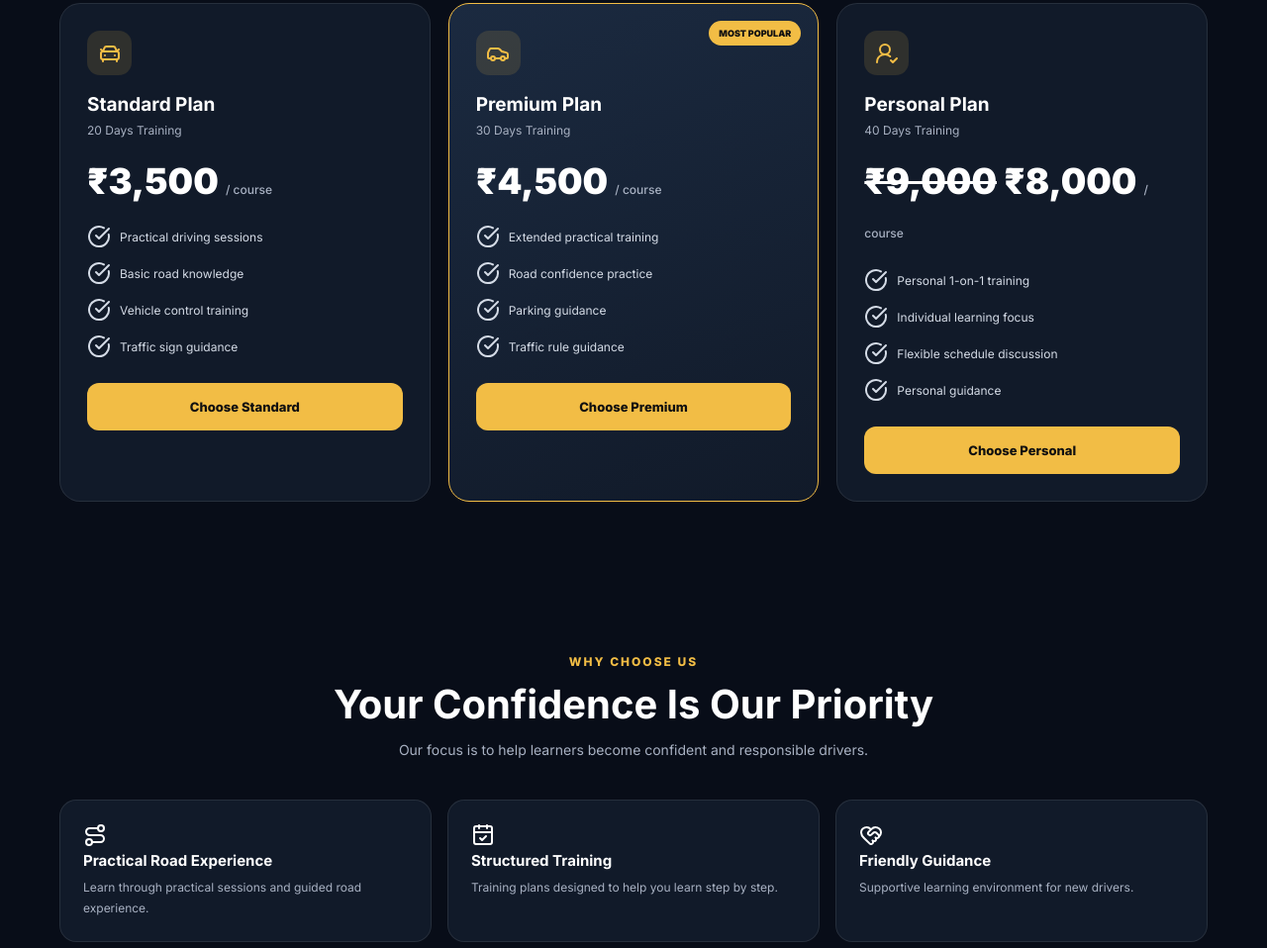
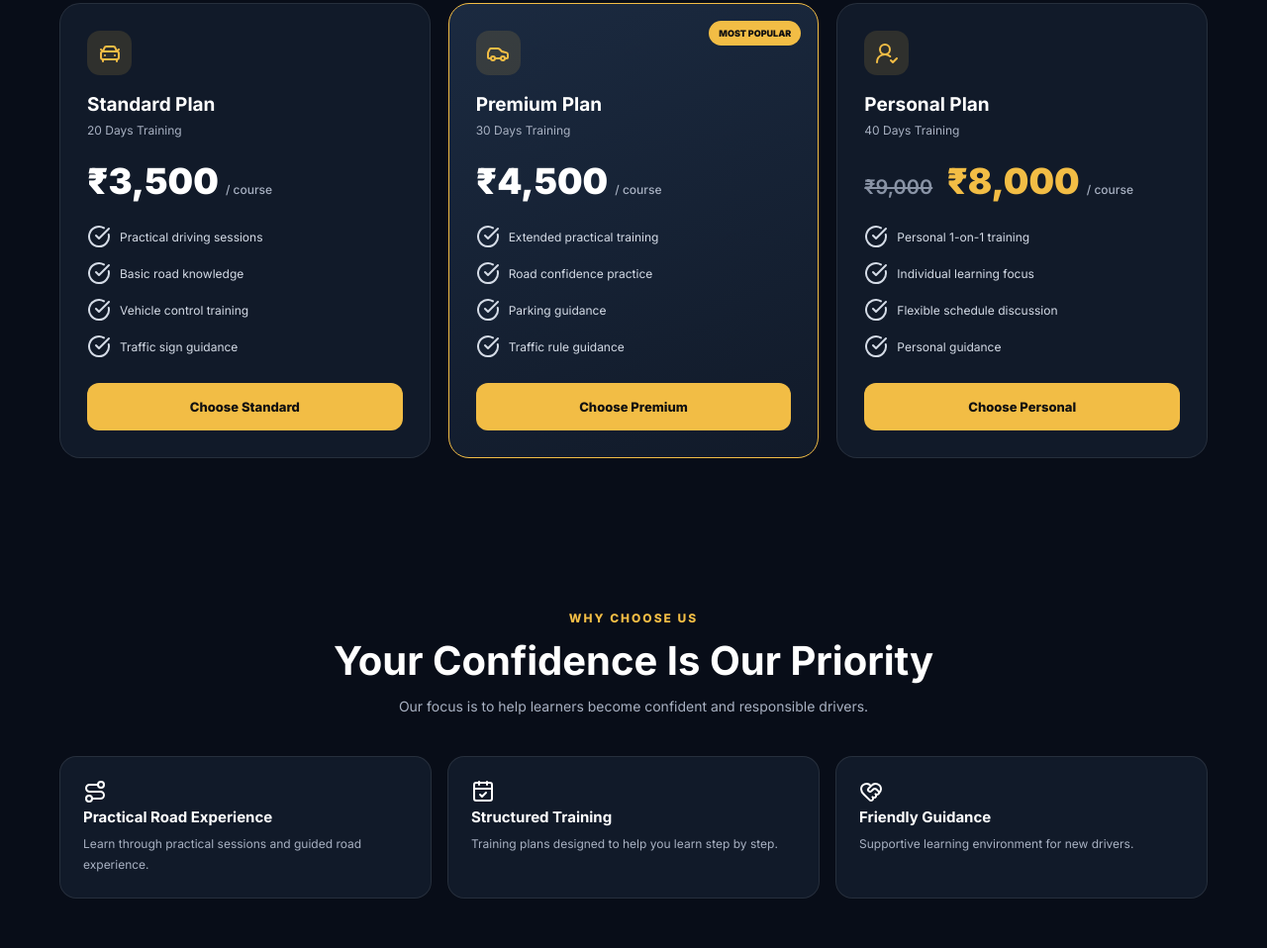
Before and after one commit to a-one-driving/-classes, a plain HTML site: page index.html in a window 1280 px wide. Shown: the part 1472-2430 px from the top of the page at 99% size. Drawn offline with nearby package versions, Linux system fonts and the light colour scheme.

Commit message:
Update index.html

```diff
--- a/index.html
+++ b/index.html
@@ -608,6 +608,19 @@ margin:auto;
 .package-card h3{font-size:19px}
 .package-card .duration{font-size:12px;color:var(--muted);margin-top:7px}
 .price{font-size:36px;font-weight:900;margin:22px 0}
+.price del{
+  color:#8993A5;
+  font-size:20px;
+  font-weight:600;
+  text-decoration:line-through;
+  margin-right:7px;
+}
+
+.price span{
+  color:var(--gold);
+  font-size:36px;
+  font-weight:900;
+}
 .price small{font-size:12px;color:var(--muted);font-weight:500}
 .package-card ul{list-style:none;display:grid;gap:13px;margin-bottom:25px}
 .package-card li{font-size:12px;color:#d4dbe6;display:flex;gap:9px;align-items:center}
```
